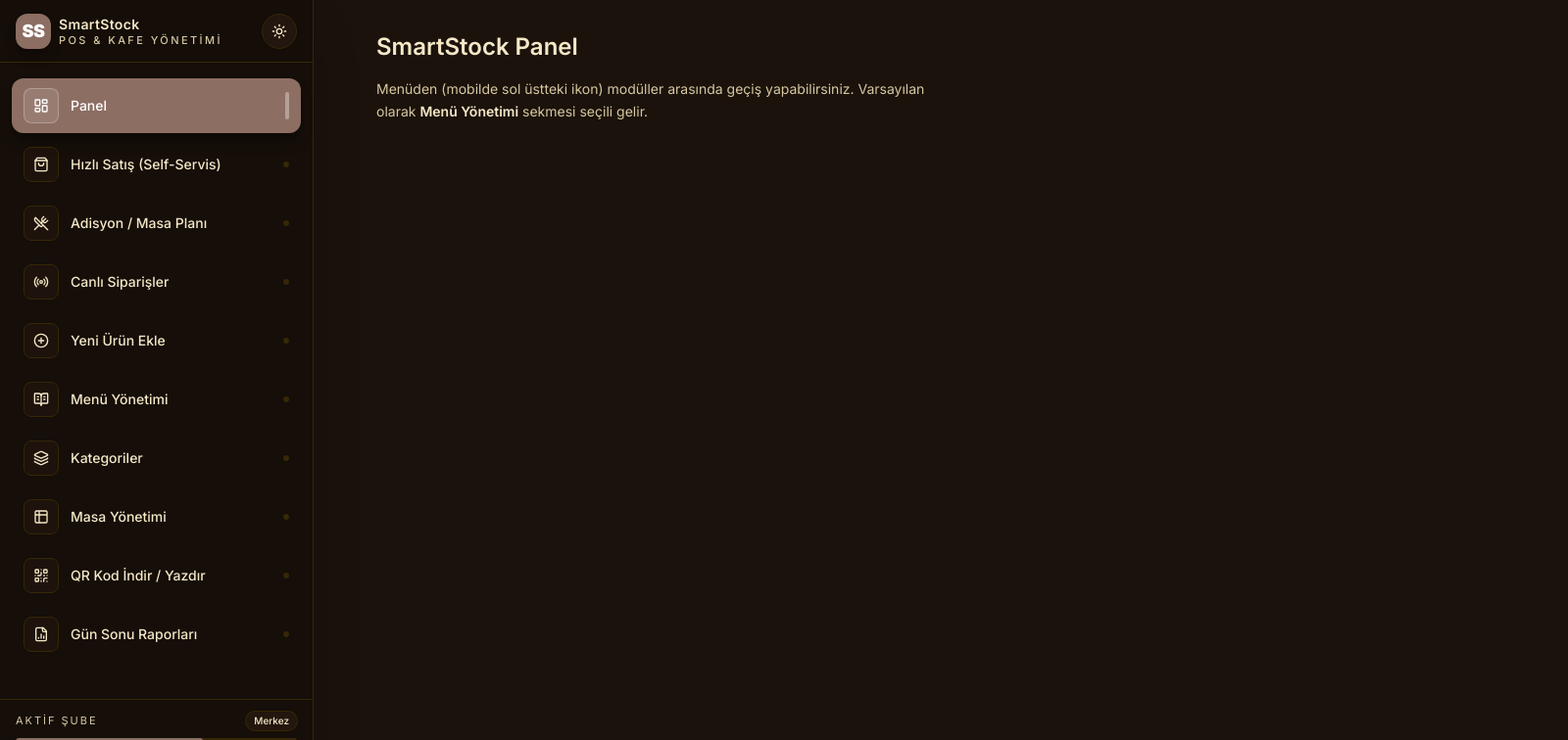
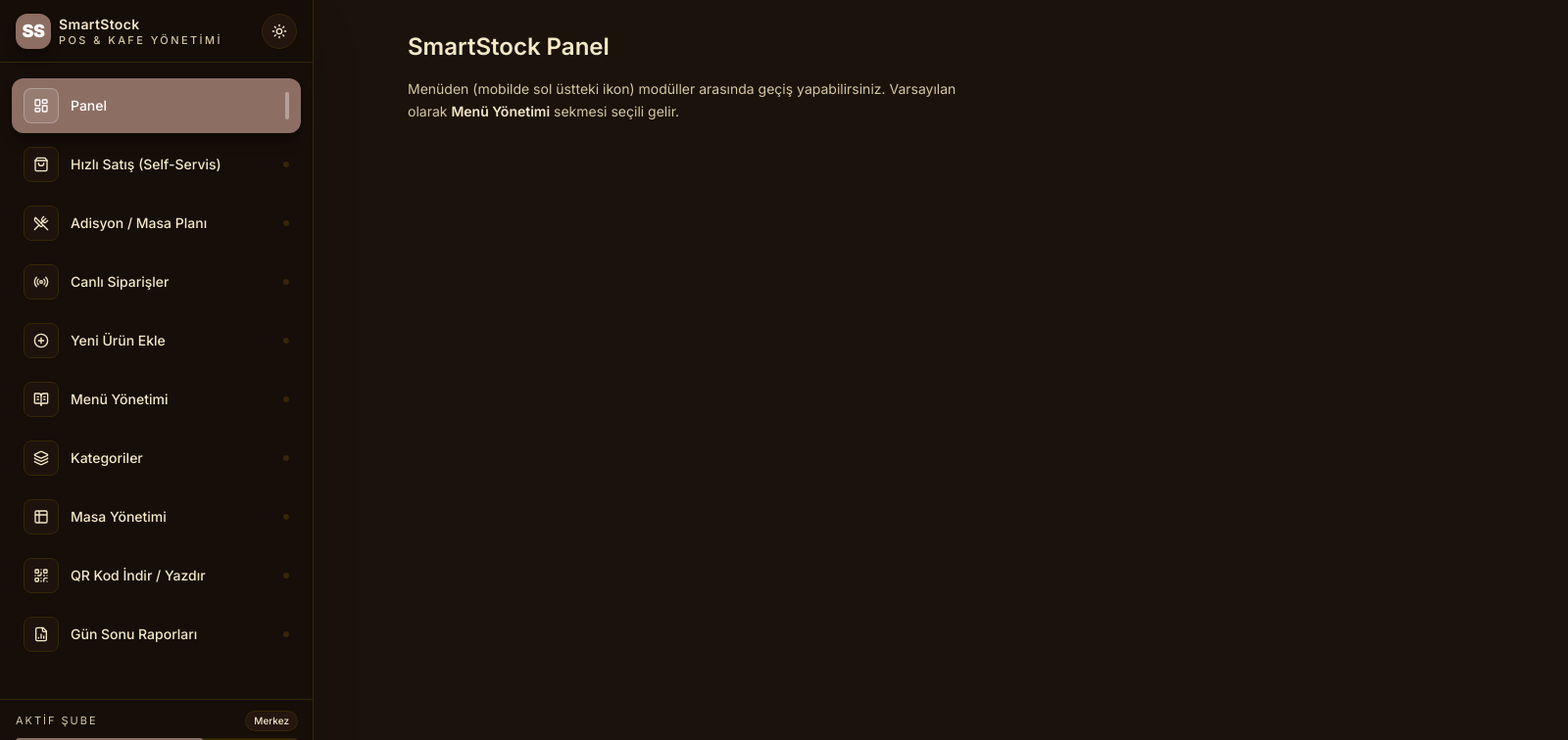
Before and after one commit to Selim2211/SmartStock, a Next.js app in the folder frontend/: page / in a window 1280 px wide. Shown: the top 756 px of the page at 98% size, 1600 px wide, since content can reach past the window. Built offline with nearby package versions, Linux system fonts and the light colour scheme.

Commit message:
fix(frontend): desktop main offset aligns sidebar width
Made-with: Cursor

```diff
--- a/frontend/src/app/layout.tsx
+++ b/frontend/src/app/layout.tsx
@@ -23,7 +23,7 @@ export default function RootLayout({
       >
         <ThemeProvider>
           {/* Önce içerik: mobilde drawer/backdrop DOM’da sonra geldiği için üstte boyanır (sıkışık şerit bug’ı). */}
-          <main className="relative w-full min-w-0 min-h-screen min-h-[100dvh] bg-espresso pb-[max(1.5rem,env(safe-area-inset-bottom))] pt-14 lg:ml-72 lg:pb-8 lg:pt-0">
+          <main className="relative w-full min-w-0 min-h-screen min-h-[100dvh] bg-espresso pb-[max(1.5rem,env(safe-area-inset-bottom))] pt-14 lg:ml-80 lg:pb-8 lg:pt-0">
             <div className="mx-auto max-w-6xl px-4 py-5 sm:px-5 sm:py-6 lg:px-8 lg:py-8">
               {children}
             </div>
```
